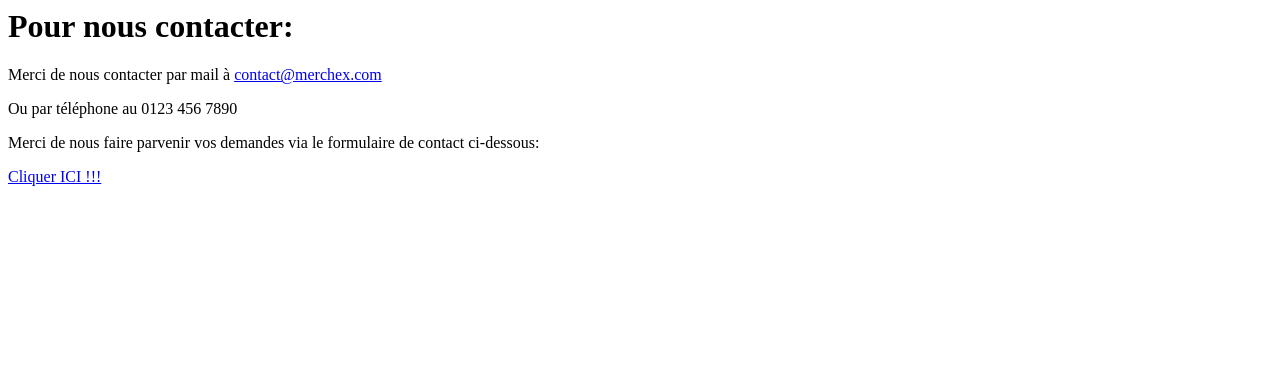
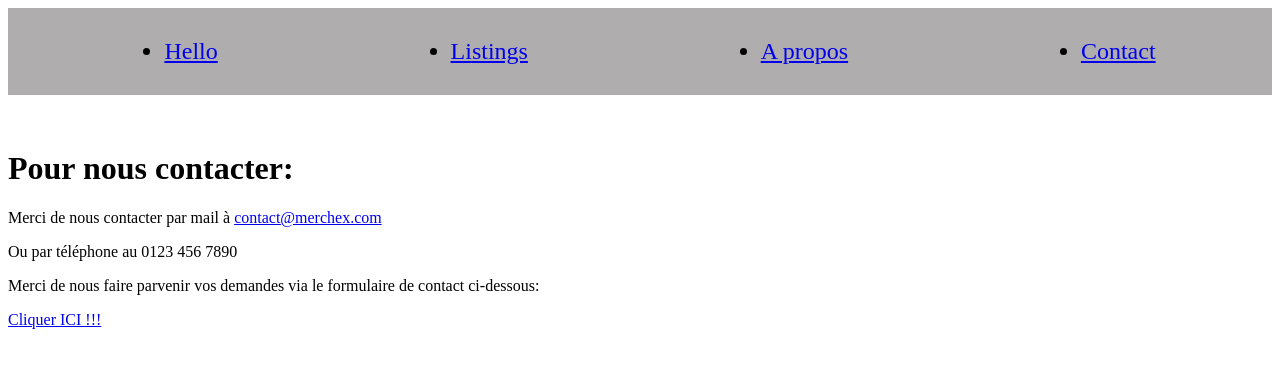
Before and after one commit to tintin0013/tintin0013-Projet_Fil_Rouge_django, a Django app: page /contact-us/ in a window 1280 px wide. Shown: the top 368 px of the page. Run offline with Django 5.2, Linux system fonts and the light colour scheme.

Commit message:
ajout de la base.html + ajout css

```diff
--- /dev/null
+++ b/merchex/listings/static/listings/styles.css
@@ -0,0 +1,14 @@
+
+ul {display: flex;
+    flex-direction: row;
+
+    justify-content: space-around;
+    padding-top: 30px;
+    padding-bottom: 30px;
+
+}
+li {
+    font-size: x-large;
+}
+nav ul {    background: rgb(175, 173, 173);
+}
--- /dev/null
+++ b/merchex/listings/templates/listings/base.html
@@ -0,0 +1,20 @@
+{% load static %}
+
+<link rel="stylesheet" href="{% static 'listings/styles.css' %}" /><html>
+    <head><title>Merchex</title></head>
+    <body>
+        <header>
+            <nav>
+                <ul>
+                    <li><a href="http://127.0.0.1:8000/hello/">Hello</a></li>
+                    <li><a href="http://127.0.0.1:8000/listings/">Listings</a></li>
+                    <li><a href="http://127.0.0.1:8000/about-us/">A propos</a></li>
+                    <li><a href="http://127.0.0.1:8000/contact-us/">Contact</a></li>
+                </ul>
+            </nav>
+        </header>
+
+        {% block content %}{% endblock %}
+
+    </body>
+</html>
--- a/merchex/listings/templates/listings/contact.html
+++ b/merchex/listings/templates/listings/contact.html
@@ -1,15 +1,10 @@
-
-
-
-<html>
-    <head><title>Merchex</title></head>
-    <body>
+{% extends 'listings/base.html' %}
+{% block content %}
+<br>
 <h1>Pour nous contacter:</h1>
 <p>Merci de nous contacter par mail à <a href="mailto:contact@merchex.com">contact@merchex.com</a></p>
 <p>Ou par téléphone au 0123 456 7890</p>
 <p>Merci de nous faire parvenir vos demandes via le formulaire de contact ci-dessous:</p>
 <a href="https://www.motogp.com/fr/riders/valentino-rossi/d6f009a8-5a57-49b1-8c68-a9c78349d500?tab=overview">Cliquer ICI
     !!!</a>
-
-    </body>
-</html>
+{% endblock %}
```
Also changed, not shown: merchex/listings/templates/listings/about.html (+3 -8 lines), merchex/listings/templates/listings/hello.html (+10 -7 lines), merchex/listings/templates/listings/listings.html (+4 -5 lines). Lines whose indentation alone changed are shown as unchanged.
